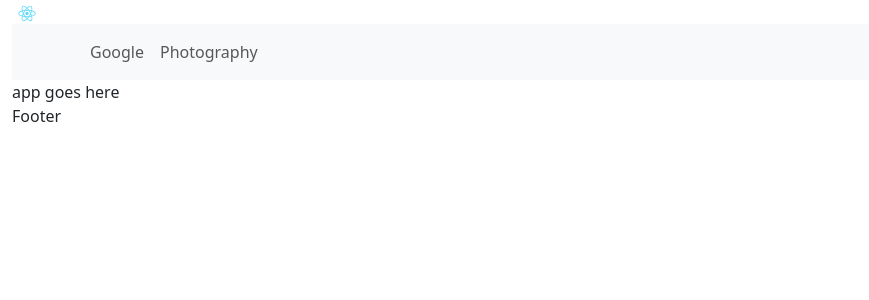
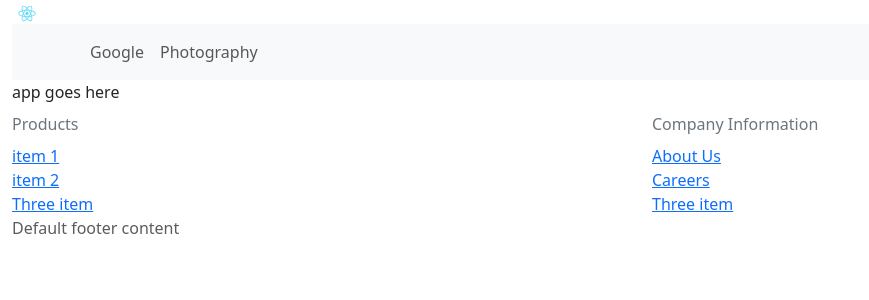
Before and after one commit to joelm10/example.react.ui, a React (Create React App) app: page / in a window 1280 px wide. Shown: the top 300 px of the page, without its empty margins (0-869 px from the left). Built offline with nearby package versions, Linux system fonts and the light colour scheme.

Commit message:
feat: .gitIgnore update, method rename old method/s. simple footer, nav bar setup

```diff
--- a/eslint.config.mjs
+++ b/eslint.config.mjs
@@ -16,7 +16,9 @@ export default [...compat.extends("airbnb"), {
   languageOptions: {
     ecmaVersion: "latest",
     sourceType: "module",
+    parser: {
 
+    },
     globals: {
       ...globals.browser,
       ...globals.commonjs,
--- a/package.json
+++ b/package.json
@@ -21,7 +21,8 @@
     "test": "react-scripts test",
     "eject": "react-scripts eject",
     "lint": "eslint src",
-    "lint:fix": "eslint src --fix"
+    "lint:fix": "eslint src --fix",
+    "coverage": "npm test -- --coverage --watchAll=false"
   },
   "eslintConfig": {
     "extends": [
--- a/src/components/footer/index.js
+++ b/src/components/footer/index.js
@@ -1,5 +1,20 @@
 import React from 'react';
+import columnLayout from '../../helpers/layout/generators/columns';
 
-const Footer = () => (<div>Footer</div>);
+import columnListMOCK from '../../config/columns/mockFooter';
+
+const Footer = ({ footerText = 'Default footer content', footerContent = columnListMOCK }) => {
+    const footerLabelText = footerText;
+
+    // TOOD: Move to column generator method;
+    const footerColumns = columnLayout(footerContent);
+
+    const footerWrapper = (
+        <footer class="footer">
+            {footerColumns}
+            <span class="text-muted">{footerLabelText}</span>
+        </footer>);
+    return footerWrapper;
+}
 
 export default Footer;
--- a/src/components/layout/index.js
+++ b/src/components/layout/index.js
@@ -7,9 +7,10 @@ import NavWrapper from '../nav';
 import AppBody from './AppBody';
 import Footer from '../footer';
 
+// TODO: Move to config
 const navElements = [
     {
-        itemLabel: 'Google', itemLink: 'http://google.com'
+        itemLabel: 'Google', itemLink: 'http://google.com', target: '_blank'
     },
     {
         itemLabel: 'Photography', itemLink: 'http://photography.com'
--- a/src/components/nav/index.js
+++ b/src/components/nav/index.js
@@ -3,19 +3,28 @@ import Container from 'react-bootstrap/Container';
 import Nav from 'react-bootstrap/Nav';
 import Navbar from 'react-bootstrap/Navbar';
 
-import makeKeyName from '../../helpers/utils/string/makeKeyName';
+import makeUniqueKeyStr from '../../helpers/utils/string/makeUniqueKeyStr';
 
 const NavWrapper = ({ navElements }) => {
     const buildNavItems = navElements?.map((item) => {
         const {
             itemLabel: label,
-            itemLink
+            itemLink: itemUrl,
         } = item;
+        const altText = item.altText ?? label;
+        const itemKey = item.itemKey ?? makeUniqueKeyStr(label);
 
-        const itemKey = item.itemKey ?? makeKeyName(label);
-
-        const navItem = itemLink
-            ? <Nav.Link href={itemLink}>{label}</Nav.Link>
+        const itemTarget = item.target ? '_blank' : null;
+        const navItem = itemUrl
+            ? (
+                <Nav.Link
+                    href={itemUrl}
+                    title={altText}
+                    target={itemTarget}
+                >
+                    {label}
+                </Nav.Link>
+            )
             : label;
 
         const navItemList = (
--- /dev/null
+++ b/src/config/columns/mockFooter.js
@@ -0,0 +1,62 @@
+const columnListMOCK = [
+    {
+        colId: 1,
+        columnHeader: 'Products',
+        columnItems: [
+            {
+                itemId: 1,
+                itemType: 'link',
+                label: 'item 1',
+                linkUrl: 'http://item1.com',
+                target: '_blank'
+            },
+            {
+                itemId: 2,
+                label: 'item 2',
+                itemType: 'link',
+                linkUrl: 'http://item2.com',
+                target: '_blank'
+
+            },
+            {
+                itemId: 3,
+                label: 'Three item',
+                itemType: 'link',
+
+                linkUrl: 'http://item3.com',
+                target: '_blank'
+            }
+        ]
+    },
+    {
+        colId: 2,
+        columnHeader: 'Company Information',
+        columnItems: [
+            {
+                itemId: 1,
+                itemType: 'link',
+                label: 'About Us',
+                linkUrl: 'http://item1.com',
+                target: '_blank'
+            },
+            {
+                itemId: 2,
+                label: 'Careers',
+                itemType: 'link',
+                linkUrl: 'http://item2.com',
+                target: '_blank'
+
+            },
+            {
+                itemId: 3,
+                label: 'Three item',
+                itemType: 'link',
+
+                linkUrl: 'http://item3.com',
+                target: '_blank'
+            }
+        ]
+    }
+];
+
+export default columnListMOCK;
--- /dev/null
+++ b/src/helpers/layout/generators/columns/index.js
@@ -0,0 +1,61 @@
+
+import Container from 'react-bootstrap/Container';
+import Row from 'react-bootstrap/Row';
+import Col from 'react-bootstrap/Col';
+
+const makeColumnContent = (content) => {
+    const contentContent = content.map((item) => {
+        const {
+            itemId,
+            itemType,
+            label,
+            linkUrl,
+            target
+        } = item;
+
+        // TODO: move to link generator method, add class handler
+        return (
+
+            <div className="flex flex-col">
+                <a
+                    key={itemId}
+                    href={linkUrl}
+                    target={target}
+                    className="border-b inline-block border-transparent text-sm text-primary"
+                >
+                    {label}
+                </a>
+            </div>
+        );
+
+    });
+    return (
+        <div className="flex flex-col">
+            {contentContent}
+        </div>
+
+    );
+};
+
+const makeColumnLayout = (columnList = []) => {
+    // iterate over array of objects, generate bootstrap compatible markup
+    const columnLayout = columnList?.map((col) => {
+        const { columnHeader, columnItems } = col;
+
+        const columnContent = makeColumnContent(columnItems);
+
+        return (
+            <Col>
+                <div>
+                    <div className="border-b inline-block border-transparent text-md text-secondary dark:text-secondary-dark my-2 font-bold hover:border-gray-10">
+                        {columnHeader}
+                    </div>
+                    {columnContent}
+                </div>
+            </Col>
+        );
+    })
+    return (<Row>{columnLayout}</Row>);
+};
+
+export default makeColumnLayout;
--- a/src/helpers/utils/string/makeKeyName.js
+++ b/src/helpers/utils/string/makeUniqueKeyStr.js
@@ -3,7 +3,7 @@
  * @param {string} str
  * @returns string in hyphen case
  */
-const makeKeyName = (str) => {
+const makeUniqueKeyStr = (str) => {
     if (!str) {
         return '';
     }
@@ -12,4 +12,4 @@ const makeKeyName = (str) => {
         .replace(/,/, '');
 };
 
-export default makeKeyName;
+export default makeUniqueKeyStr;
```
Also changed, not shown: 2 other files (tests, documents, lock files or other folders).
